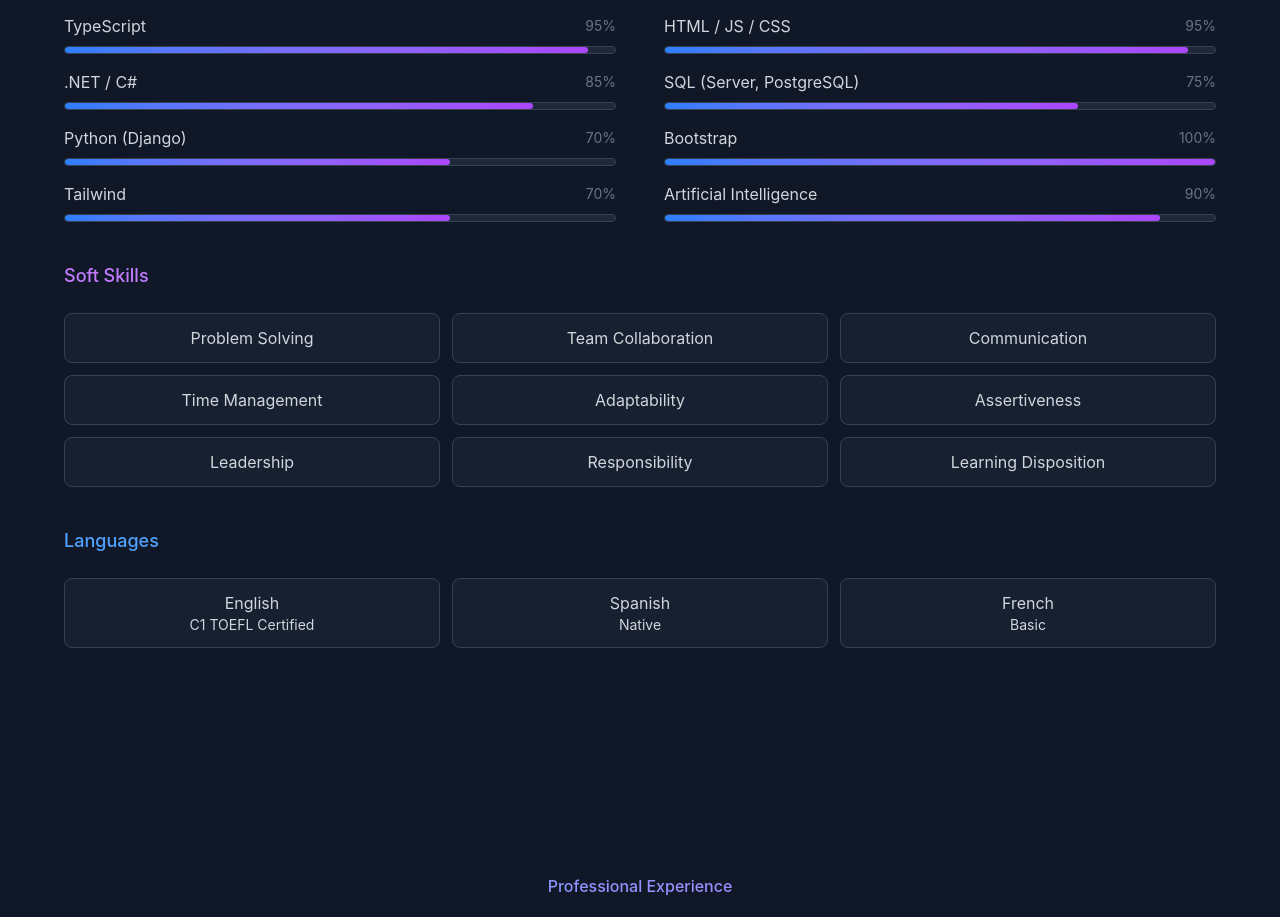
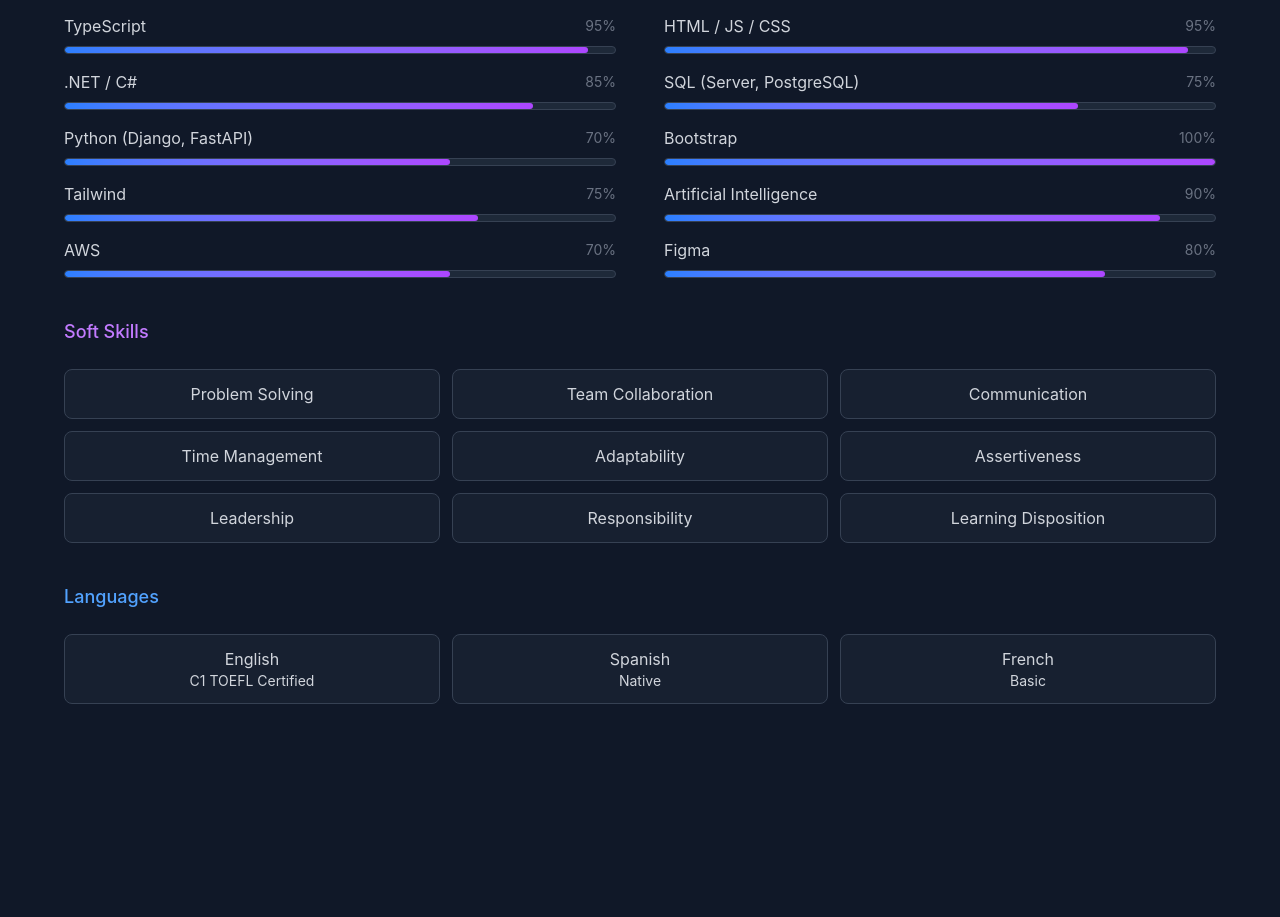
Before and after one commit to ElizondoStudios/Portfolio-v2, a React (Vite) app: page / in a window 1280 px wide. Shown: the part 1101-2018 px from the top of the page. Built offline with nearby package versions, Linux system fonts and the light colour scheme.

Commit message:
Added AWS and Figma to hardskills

```diff
--- a/src/app/components/Skills.tsx
+++ b/src/app/components/Skills.tsx
@@ -6,10 +6,12 @@ export function Skills() {
     { name: 'HTML / JS / CSS', level: 95 },
     { name: '.NET / C#', level: 85 },
     { name: 'SQL (Server, PostgreSQL)', level: 75 },
-    { name: 'Python (Django)', level: 70 },
+    { name: 'Python (Django, FastAPI)', level: 70 },
     { name: 'Bootstrap', level: 100 },
-    { name: 'Tailwind', level: 70 },
+    { name: 'Tailwind', level: 75 },
     { name: 'Artificial Intelligence', level: 90 },
+    { name: 'AWS', level: 70 },
+    { name: 'Figma', level: 80 },
   ];
 
   const softSkills = [
```
